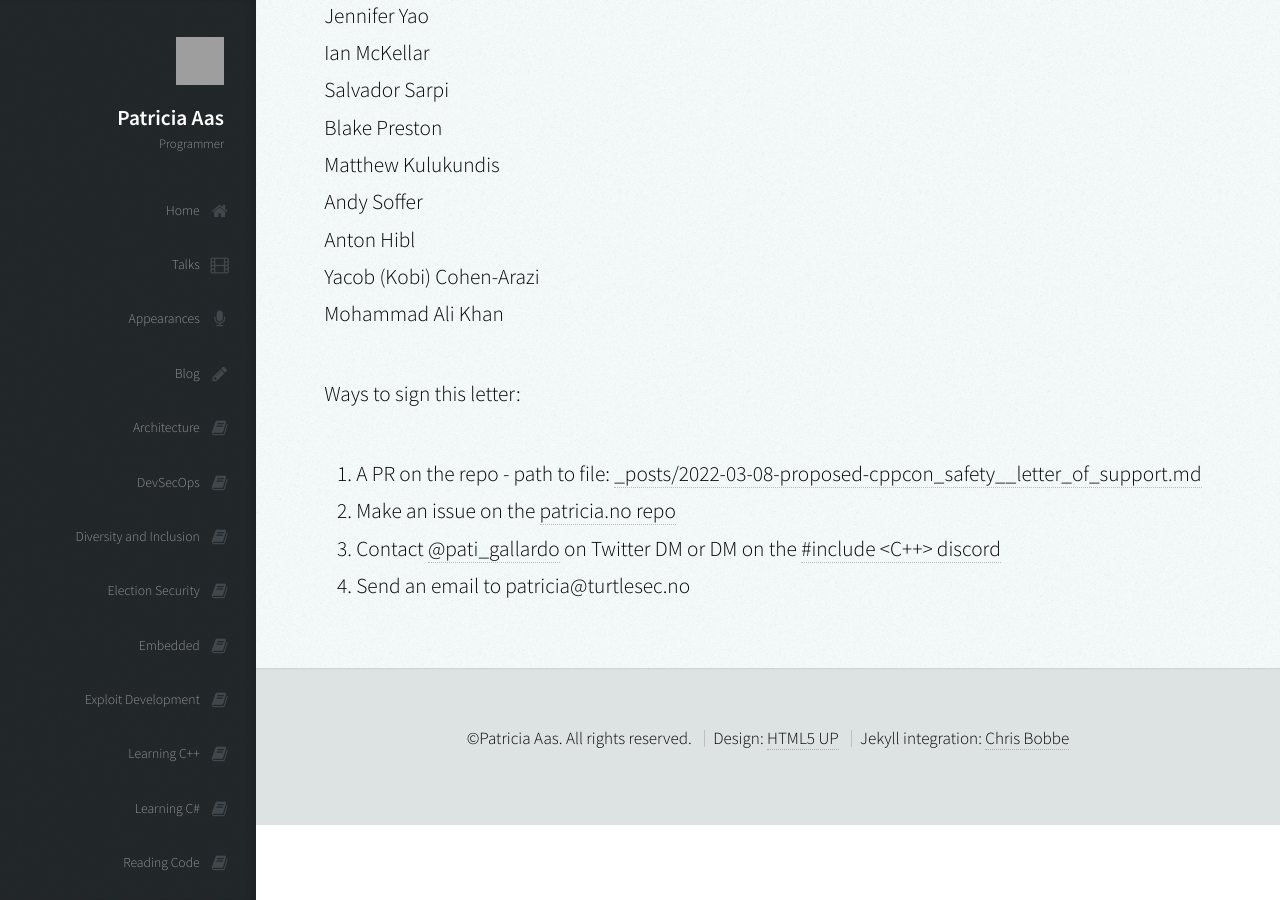
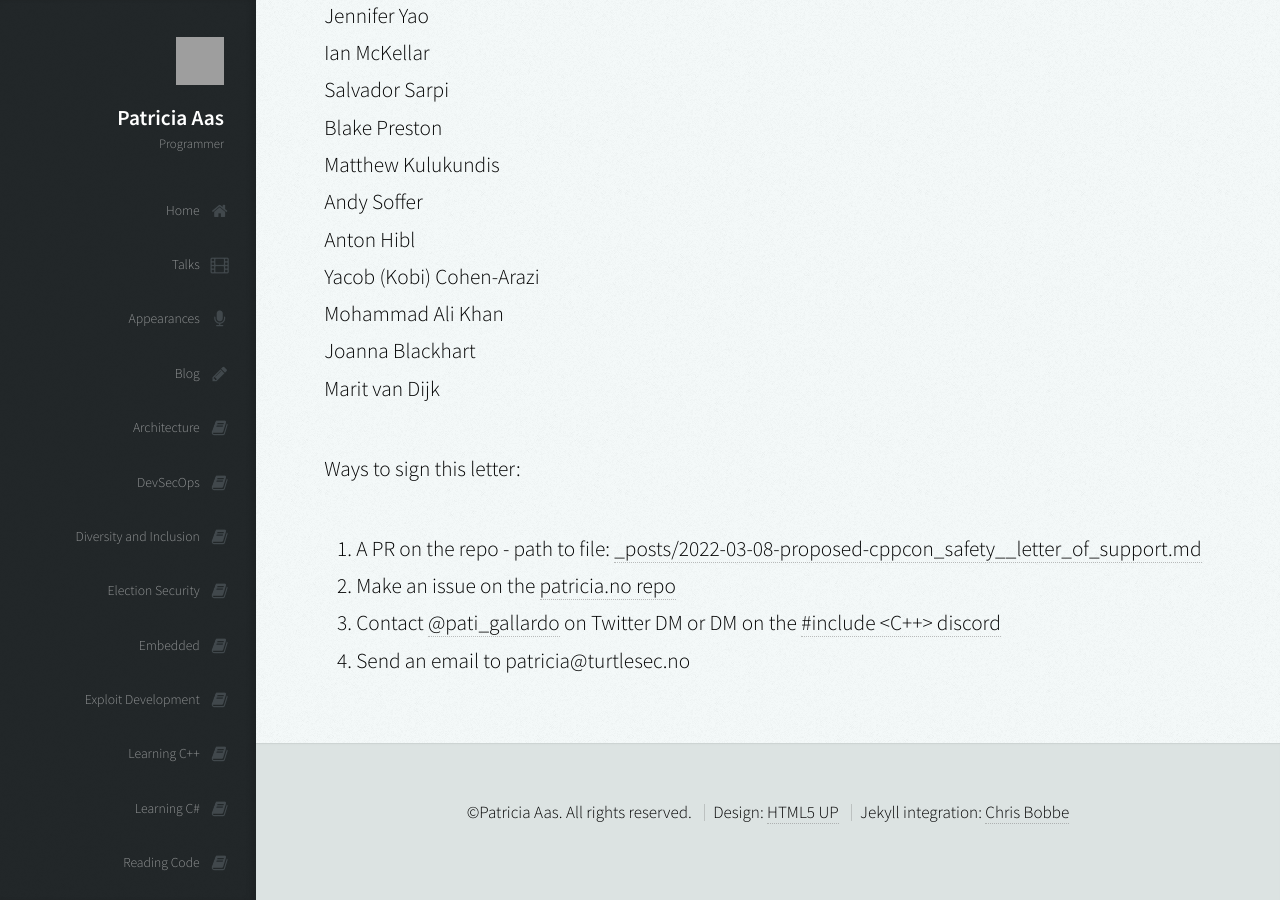
Before and after one commit to patricia-gallardo/patricia-gallardo.github.io, a Jekyll site: the page built from _posts/2022-03-08-proposed-cppcon_safety__letter_of_support.md, in a window 1280 px wide and 900 px high, scrolled down 3395 px. Built offline with Jekyll 4.4.1, drawn with Linux system fonts in a browser that asks for light colours; nearby versions of some CDN libraries; grey boxes are pictures that could not be loaded.

Commit message:
Update 2022-03-08-proposed-cppcon_safety__letter_of_support.md

```diff
--- a/_posts/2022-03-08-proposed-cppcon_safety__letter_of_support.md
+++ b/_posts/2022-03-08-proposed-cppcon_safety__letter_of_support.md
@@ -98,6 +98,8 @@ Andy Soffer <br>
 Anton Hibl <br>
 Yacob (Kobi) Cohen-Arazi <br>
 Mohammad Ali Khan <br>
+Joanna Blackhart <br>
+Marit van Dijk <br>
 
 
 Ways to sign this letter:
```
